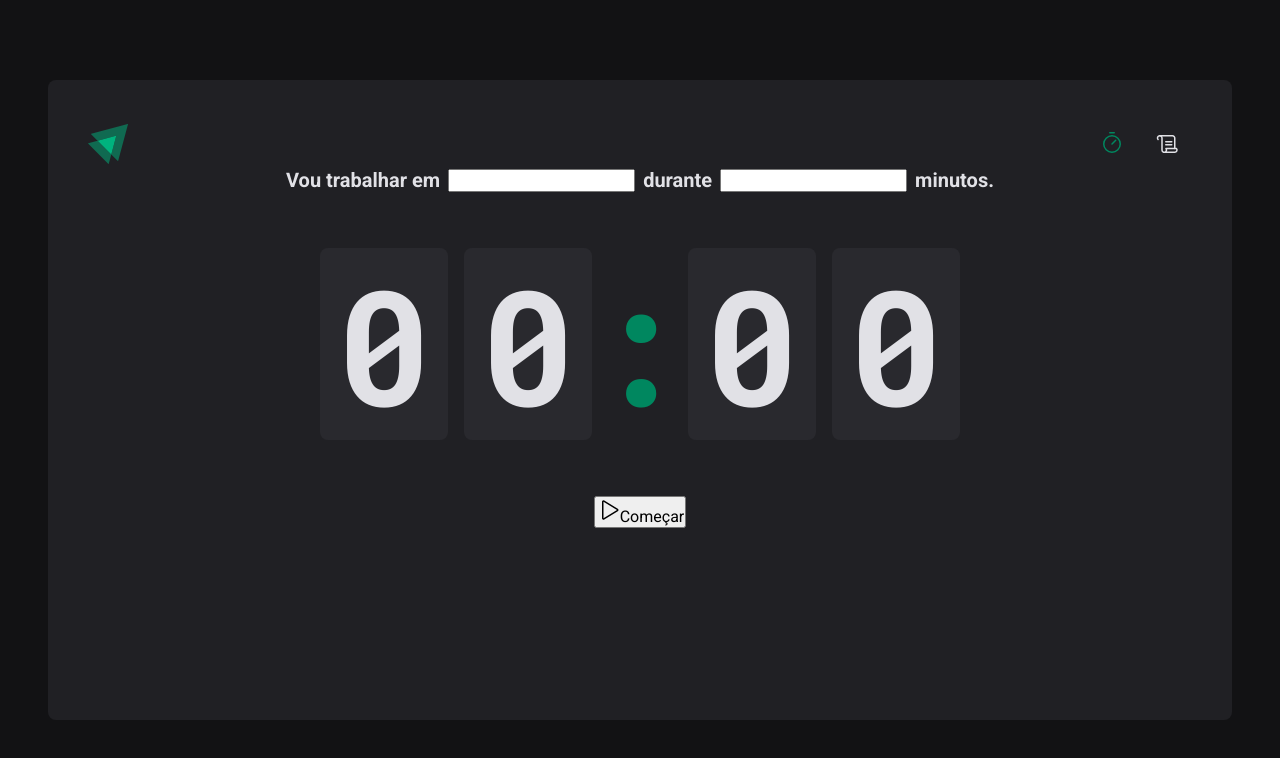
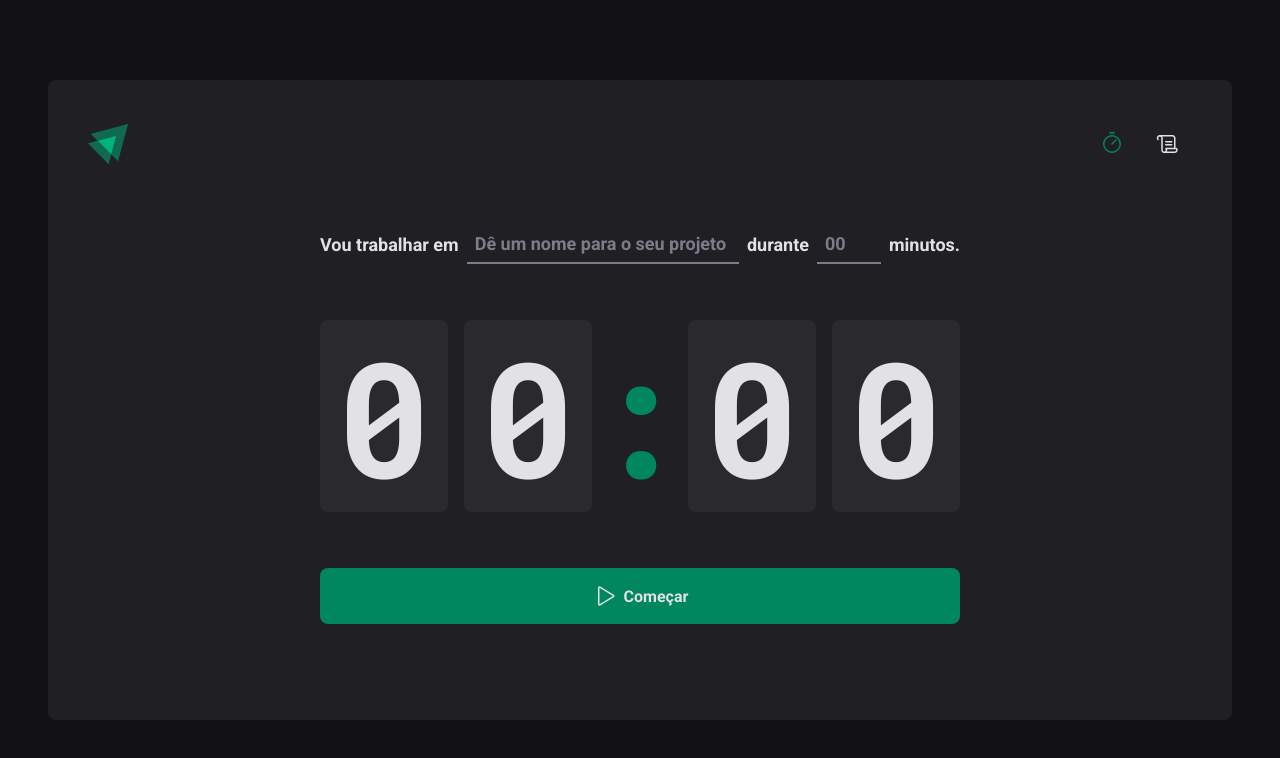
Before and after one commit to fabiosalves/02-ignite-timer, a React (Vite) app: page / in a window 1280 px wide. Shown: the top 758 px of the page. Built offline with nearby package versions, Linux system fonts and the light colour scheme.

Commit message:
[styled components]

```diff
--- a/src/components/Header/styles.ts
+++ b/src/components/Header/styles.ts
@@ -1,6 +1,6 @@
 import styled from 'styled-components'
 
-export const HeaderContainer = styled.div`
+export const HeaderContainer = styled.header`
   display: flex;
   align-items: center;
   justify-content: space-between;
--- a/src/pages/Home/index.tsx
+++ b/src/pages/Home/index.tsx
@@ -3,7 +3,10 @@
   CountDownContainer,
   FormContainer,
   HomeContainer,
+  MinutesAmountInput,
   Separator,
+  StartCountDownButton,
+  TaskInput,
 } from './styles'
 
 export function Home() {
@@ -12,10 +15,17 @@
       <form action="">
         <FormContainer>
           <label htmlFor="task">Vou trabalhar em</label>
-          <input id="task" />
+          <TaskInput id="task" placeholder="Dê um nome para o seu projeto" />
 
           <label htmlFor="minutesAmount">durante</label>
-          <input type="number" id="minutesAmount" />
+          <MinutesAmountInput
+            type="number"
+            id="minutesAmount"
+            placeholder="00"
+            step={5}
+            min={5}
+            max={60}
+          />
 
           <span>minutos.</span>
         </FormContainer>
@@ -28,10 +38,10 @@
           <span>0</span>
         </CountDownContainer>
 
-        <button type="submit">
+        <StartCountDownButton type="submit">
           <Play size={24} />
           Começar
-        </button>
+        </StartCountDownButton>
       </form>
     </HomeContainer>
   )
--- a/src/pages/Home/styles.ts
+++ b/src/pages/Home/styles.ts
@@ -6,7 +6,7 @@
   display: flex;
   flex-direction: column; //tenho um elemento embaixo do outro
   align-items: center;
-  justify-items: center;
+  justify-content: center;
 
   form {
     display: flex;
@@ -23,7 +23,7 @@
   justify-content: center;
   gap: 0.5rem;
   color: ${(props) => props.theme['gray-100']};
-  font-size: 1.25rem;
+  font-size: 1.125rem;
   font-weight: bold;
   flex-wrap: wrap; //pra quando diminuit a tela, quebrar a linha
 `
@@ -51,3 +51,56 @@
   display: flex;
   justify-content: center;
 `
+
+const BaseInput = styled.input`
+  background: transparent;
+  height: 2.5rem;
+  border: 0;
+  border-bottom: 2px solid ${(props) => props.theme['gray-500']};
+  font-weight: bold;
+  font-size: 1.125rem;
+  padding: 0 0.5rem;
+  color: ${(props) => props.theme['gray-100']};
+
+  &:focus {
+    box-shadow: none;
+  }
+
+  &::placeholder {
+    color: ${(props) => props.theme['gray-500']};
+  }
+`
+
+export const TaskInput = styled(BaseInput)`
+  flex: 1;
+`
+export const MinutesAmountInput = styled(BaseInput)`
+  width: 4rem;
+`
+
+export const StartCountDownButton = styled.button`
+  width: 100%;
+  border: 0;
+  padding: 1rem;
+  border-radius: 8px;
+
+  display: flex;
+  align-items: center;
+  justify-content: center;
+  gap: 0.5rem;
+  font-weight: bold;
+
+  cursor: pointer;
+
+  background: ${(props) => props.theme['green-500']};
+  color: ${(props) => props.theme['gray-100']};
+
+  &:disabled {
+    opacity: 0.7;
+    cursor: not-allowed;
+  }
+
+  &:not(:disabled):hover {
+    background: ${(props) => props.theme['green-700']};
+  }
+`
```
